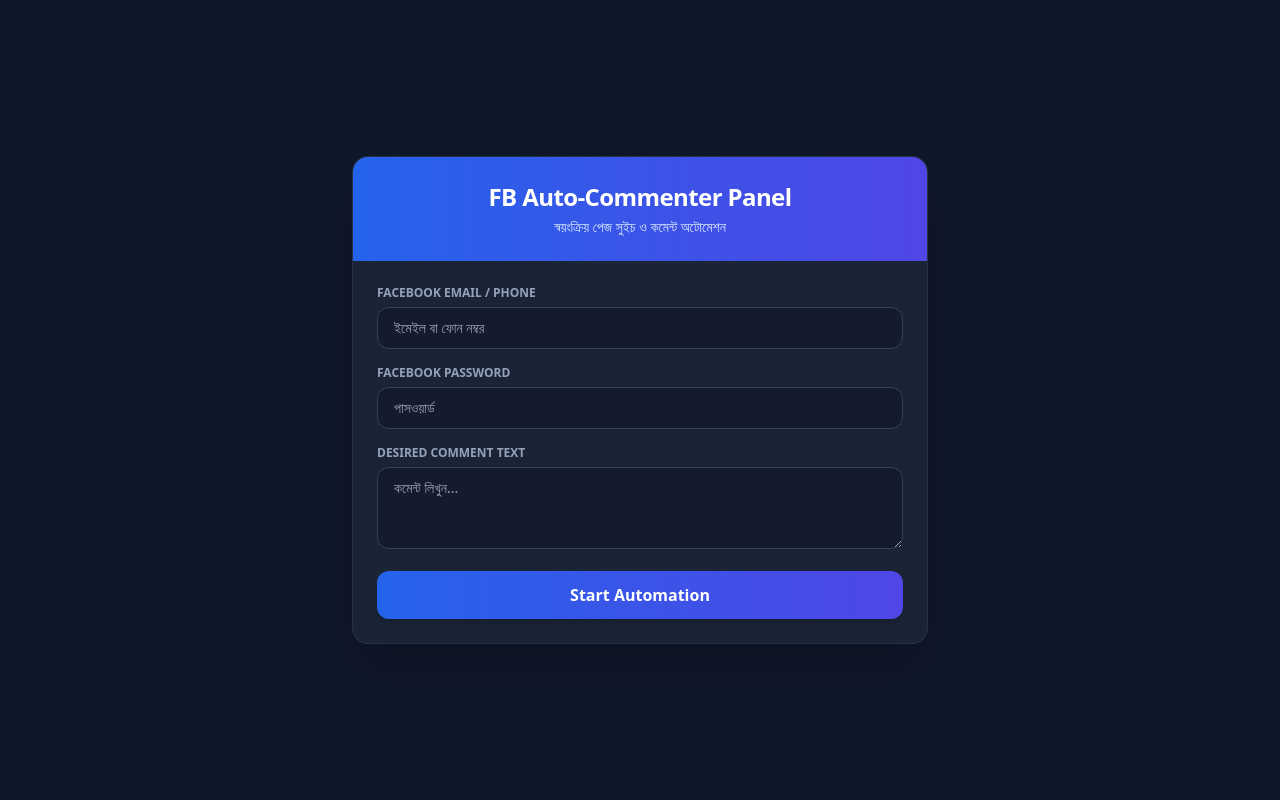
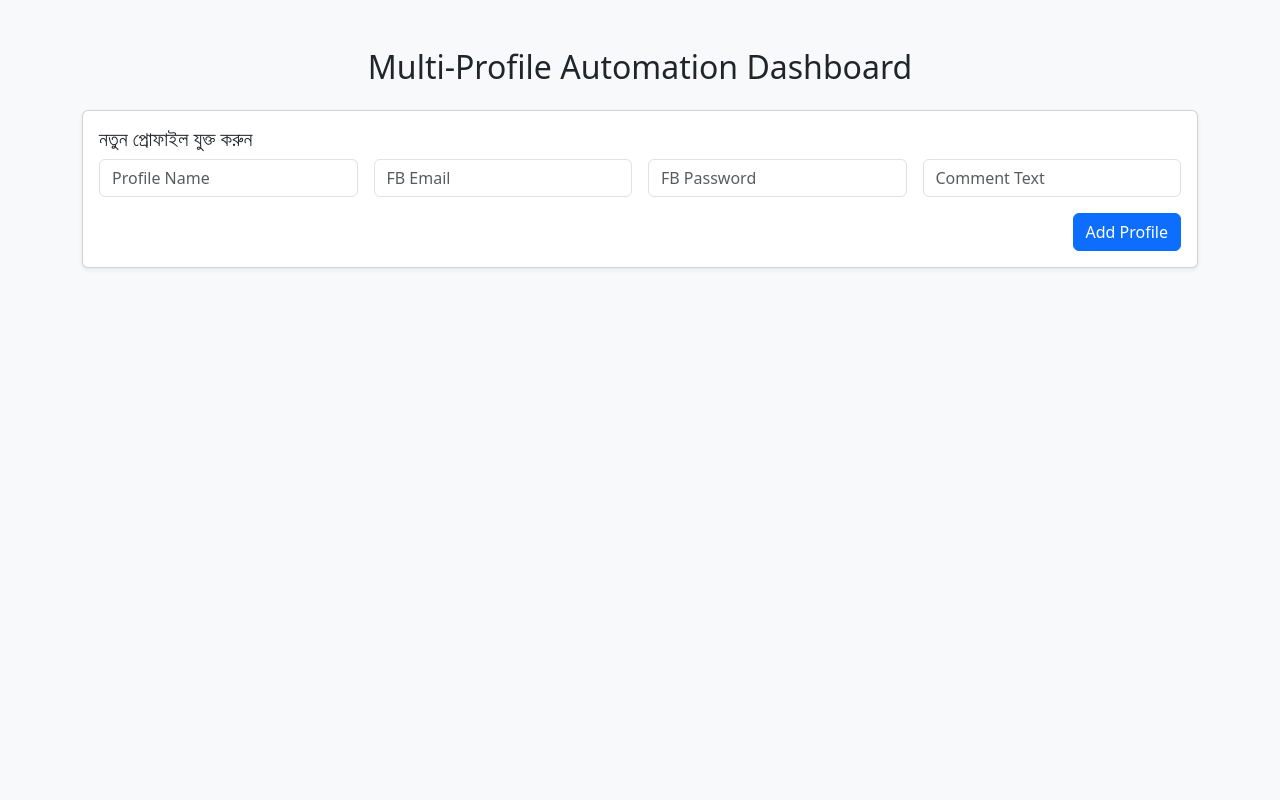
Before and after one commit to jahapona-dotcom/automation, a Flask app: page / in a window 1280 px wide. Run offline with Flask 3, Linux system fonts and the light colour scheme; data that the repository does not hold is empty; some libraries are stand-ins or nearby versions.

Commit message:
Replace FB Auto Commenter with Multi-Profile Manager

```diff
--- a/templates/index.html
+++ b/templates/index.html
@@ -1,114 +1,103 @@
 <!DOCTYPE html>
-<html lang="bn" class="h-full bg-slate-900">
+<html lang="bn">
 <head>
     <meta charset="UTF-8">
     <meta name="viewport" content="width=device-width, initial-scale=1.0">
-    <title>FB Auto Commenter Panel</title>
-    <script src="https://cdn.tailwindcss.com"></script>
-    <link href="https://cdnjs.cloudflare.com/ajax/libs/font-awesome/6.0.0/css/all.min.css" rel="stylesheet">
+    <title>Multi-Profile Automation Manager</title>
+    <link href="https://cdn.jsdelivr.net/npm/bootstrap@5.3.0/dist/css/bootstrap.min.css" rel="stylesheet">
 </head>
-<body class="h-full text-slate-100 font-sans antialiased flex items-center justify-center p-4">
+<body class="bg-light">
+<div class="container py-5">
+    <h2 class="mb-4 text-center">Multi-Profile Automation Dashboard</h2>
 
-    <div class="w-full max-w-xl bg-slate-800/80 backdrop-blur-md rounded-2xl border border-slate-700/50 shadow-2xl overflow-hidden my-8">
-        <div class="bg-gradient-to-r from-blue-600 to-indigo-600 p-6 text-center relative">
-            <h1 class="text-2xl font-bold tracking-tight text-white">FB Auto-Commenter Panel</h1>
-            <p class="text-blue-100 text-sm mt-1">স্বয়ংক্রিয় পেজ সুইচ ও কমেন্ট অটোমেশন</p>
+    <!-- Add Profile Form -->
+    <div class="card mb-4 shadow-sm">
+        <div class="card-body">
+            <h5 class="card-title">নতুন প্রোফাইল যুক্ত করুন</h5>
+            <form id="addProfileForm" class="row g-3">
+                <div class="col-md-3">
+                    <input type="text" id="name" class="form-control" placeholder="Profile Name" required>
                 </div>
-
-        <form id="automationForm" class="p-6 space-y-4">
-            <div>
-                <label class="block text-xs font-semibold uppercase text-slate-400 mb-1.5">Facebook Email / Phone</label>
-                <input type="text" id="email" required placeholder="ইমেইল বা ফোন নম্বর"
-                    class="w-full px-4 py-2.5 bg-slate-900/60 border border-slate-700 rounded-xl outline-none text-sm text-white">
+                <div class="col-md-3">
+                    <input type="email" id="email" class="form-control" placeholder="FB Email" required>
                 </div>
-
-            <div>
-                <label class="block text-xs font-semibold uppercase text-slate-400 mb-1.5">Facebook Password</label>
-                <input type="password" id="password" required placeholder="পাসওয়ার্ড"
-                    class="w-full px-4 py-2.5 bg-slate-900/60 border border-slate-700 rounded-xl outline-none text-sm text-white">
+                <div class="col-md-3">
+                    <input type="password" id="password" class="form-control" placeholder="FB Password" required>
                 </div>
-
-            <div>
-                <label class="block text-xs font-semibold uppercase text-slate-400 mb-1.5">Desired Comment Text</label>
-                <textarea id="comment" rows="3" required placeholder="কমেন্ট লিখুন..."
-                    class="w-full px-4 py-2.5 bg-slate-900/60 border border-slate-700 rounded-xl outline-none text-sm text-white"></textarea>
+                <div class="col-md-3">
+                    <input type="text" id="comment" class="form-control" placeholder="Comment Text" required>
                 </div>
-
-            <button type="submit" id="submitBtn"
-                class="w-full py-3 px-4 bg-gradient-to-r from-blue-600 to-indigo-600 hover:from-blue-500 hover:to-indigo-500 text-white font-semibold rounded-xl shadow-lg transition-all">
-                Start Automation
-            </button>
+                <div class="col-12 text-end">
+                    <button type="submit" class="btn btn-primary">Add Profile</button>
+                </div>
             </form>
-
-        <div id="statusBox" class="hidden p-4 mx-6 mb-6 rounded-xl border transition-all">
-            <div id="statusMessage" class="text-xs font-medium leading-relaxed"></div>
         </div>
     </div>
 
-    <!-- Block Pop-up Modal -->
-    <div id="blockModal" class="hidden fixed inset-0 bg-black/80 backdrop-blur-sm flex items-center justify-center p-4 z-50">
-        <div class="bg-slate-800 border border-red-500/50 rounded-2xl p-6 max-w-sm w-full text-center shadow-2xl">
-            <div class="w-12 h-12 bg-red-500/20 text-red-500 rounded-full flex items-center justify-center mx-auto mb-4">
-                <i class="fa-solid fa-triangle-exclamation text-2xl"></i>
-            </div>
-            <h3 class="text-lg font-bold text-white mb-2">SYSTEM STOPPED</h3>
-            <p id="modalText" class="text-sm text-red-300 mb-6">Your comment has been blocked.</p>
-            <button onclick="closeModal()" class="w-full py-2.5 bg-red-600 hover:bg-red-500 text-white font-semibold rounded-xl transition-all">
-                Close
-            </button>
-        </div>
+    <!-- Profiles List -->
+    <div class="row" id="profilesContainer"></div>
 </div>
 
 <script>
-        function closeModal() {
-            document.getElementById('blockModal').classList.add('hidden');
+async function loadProfiles() {
+    const res = await fetch('/get-profiles');
+    const profiles = await res.json();
+    const container = document.getElementById('profilesContainer');
+    container.innerHTML = '';
+
+    profiles.forEach(p => {
+        const isRunning = p.status === 'Running';
+        container.innerHTML += `
+            <div class="col-md-4 mb-3">
+                <div class="card shadow-sm">
+                    <div class="card-body">
+                        <h5 class="card-title">${p.name}</h5>
+                        <p class="card-text text-muted mb-1">${p.email}</p>
+                        <p class="card-text"><strong>Status:</strong> <span class="badge ${isRunning ? 'bg-success' : 'bg-secondary'}">${p.status}</span></p>
+                        <button class="btn btn-sm btn-success me-2" onclick="startProfile('${p.id}')" ${isRunning ? 'disabled' : ''}>Start</button>
+                        <button class="btn btn-sm btn-danger me-2" onclick="stopProfile('${p.id}')" ${!isRunning ? 'disabled' : ''}>Stop</button>
+                        <button class="btn btn-sm btn-outline-danger" onclick="deleteProfile('${p.id}')">Delete</button>
+                    </div>
+                </div>
+            </div>
+        `;
+    });
 }
 
-        document.getElementById('automationForm').addEventListener('submit', async function(e) {
+document.getElementById('addProfileForm').addEventListener('submit', async (e) => {
     e.preventDefault();
-
-            const submitBtn = document.getElementById('submitBtn');
-            const statusBox = document.getElementById('statusBox');
-            const statusMsg = document.getElementById('statusMessage');
-            const blockModal = document.getElementById('blockModal');
-            const modalText = document.getElementById('modalText');
-
-            const payload = {
+    const profile = {
+        name: document.getElementById('name').value,
         email: document.getElementById('email').value,
         password: document.getElementById('password').value,
         comment: document.getElementById('comment').value
     };
-
-            submitBtn.disabled = true;
-            submitBtn.innerText = "অটোমেশন চলছে...";
-            statusBox.classList.remove('hidden');
-            statusMsg.innerText = "লগইন হয়ে পেজে সুইচ করার প্রসেস চলছে...";
-
-            try {
-                const response = await fetch('/start-automation', {
+    await fetch('/add-profile', {
         method: 'POST',
-                    headers: { 'Content-Type': 'application/json' },
-                    body: JSON.stringify(payload)
+        headers: {'Content-Type': 'application/json'},
+        body: JSON.stringify(profile)
+    });
+    e.target.reset();
+    loadProfiles();
 });
 
-                const result = await response.json();
+async function startProfile(id) {
+    await fetch(`/start-profile/${id}`, {method: 'POST'});
+    loadProfiles();
+}
 
-                if (result.success) {
-                    statusMsg.innerText = result.message;
-                } else {
-                    statusMsg.innerText = result.message;
-                    if (result.message.includes("BLOCKED")) {
-                        modalText.innerText = result.message;
-                        blockModal.classList.remove('hidden');
+async function stopProfile(id) {
+    await fetch(`/stop-profile/${id}`, {method: 'POST'});
+    loadProfiles();
 }
+
+async function deleteProfile(id) {
+    await fetch(`/delete-profile/${id}`, {method: 'POST'});
+    loadProfiles();
 }
-            } catch (err) {
-                statusMsg.innerText = "সার্ভারের সাথে কানেক্ট করা যায়নি!";
-            } finally {
-                submitBtn.disabled = false;
-                submitBtn.innerText = "Start Automation";
-            }
-        });
+
+setInterval(loadProfiles, 5000);
+loadProfiles();
 </script>
 </body>
 </html>
```
Lines whose indentation alone changed are shown as unchanged.
